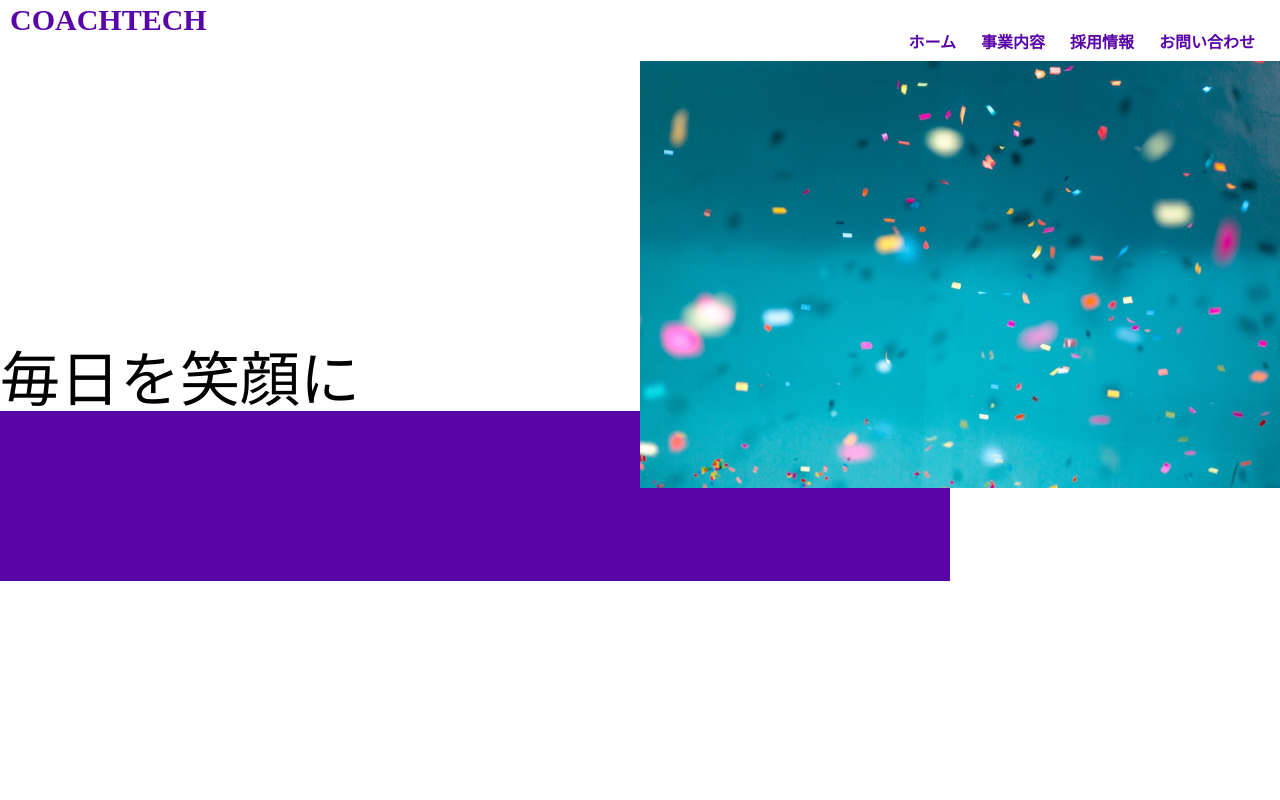
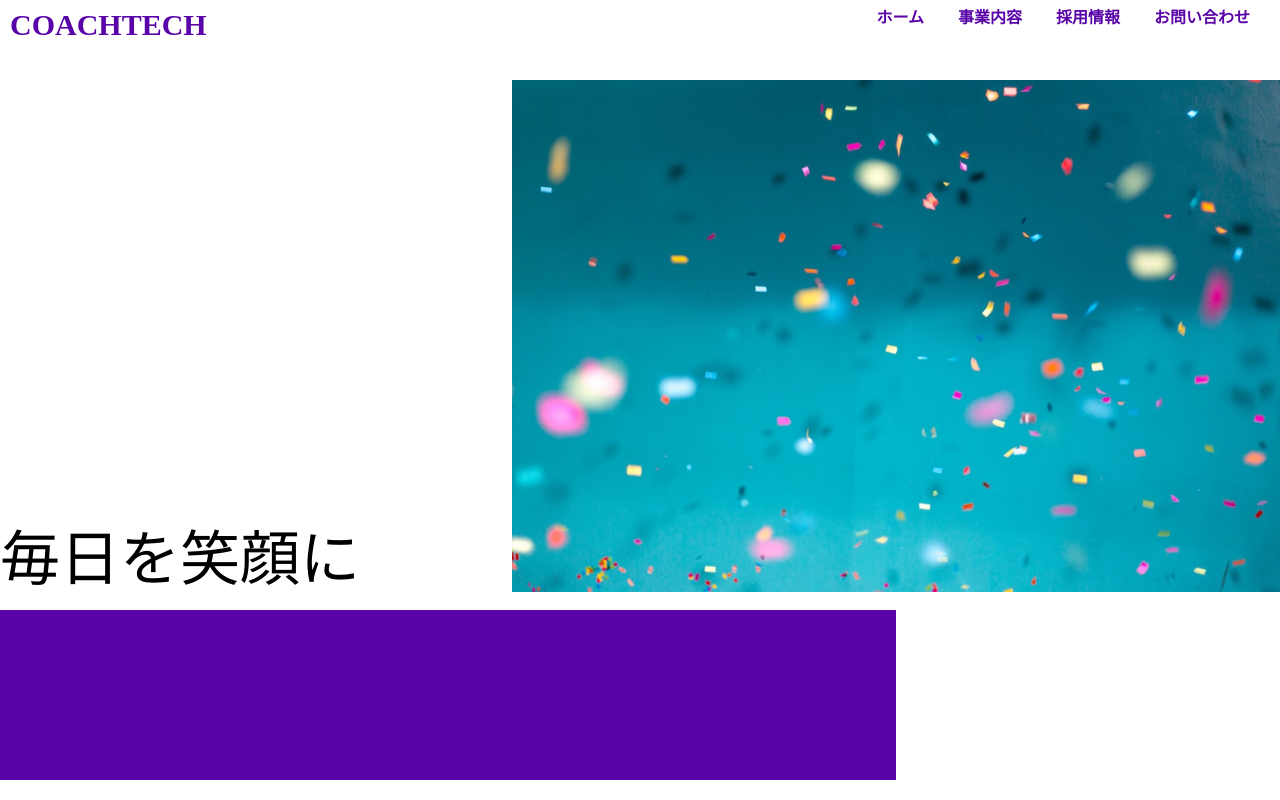
Before and after one commit to kashimateppei/ensyu3, a plain HTML site: page index.html in a window 1280 px wide. Drawn offline with Linux system fonts and the light colour scheme.

Commit message:
fifth-commit

```diff
--- a/css/style.css
+++ b/css/style.css
@@ -1,21 +1,25 @@
+.header {
+  display: flex;
+  justify-content: space-between;
+}
 .header__logo {
   font-size: 30px;
   color: rgb(89, 4, 168);
-  margin-top: 5px;
+  margin-top: 10px;
   margin-left: 10px;
 }
 .header__item {
-  display: inline;
+  display: flex;
   margin-top: 0;
   color: rgb(89, 4, 168);
 }
 nav ul {
-  display: flex;
   font-weight: bold;
-  justify-content: flex-end;
 }
 nav li {
-  margin-right: 25px;
+  margin-right: 30px;
+  display: inline-block;
+  margin-top: 10px;
 }
 main{
   position: relative;
@@ -24,18 +28,21 @@ main{
   font-size: 60px;
   font-weight: lighter;
   position: absolute;
-  top: 300px;
+  top: 450px;
 }
 .box {
-  width: 950px;
+  width: 70%;
   height: 170px;
   background-color: rgb(89, 4, 168);
   position: absolute;
-  top: 360px;
+  top: 530px;
+  z-index: 5;
 }
 .img img {
-  position: absolute;
-  width: 50%;
-  top: 10px;
-  right: 0;
-  }
+  width: 60%;
+  z-index: 10;
+}
+.img {
+  margin-top: 40px;
+  text-align: right;
+}
```
